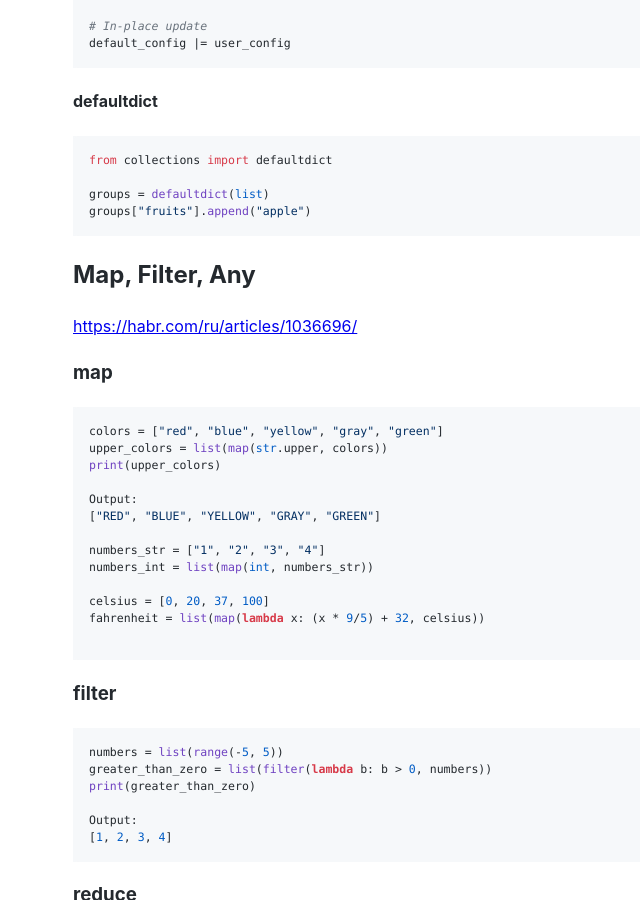
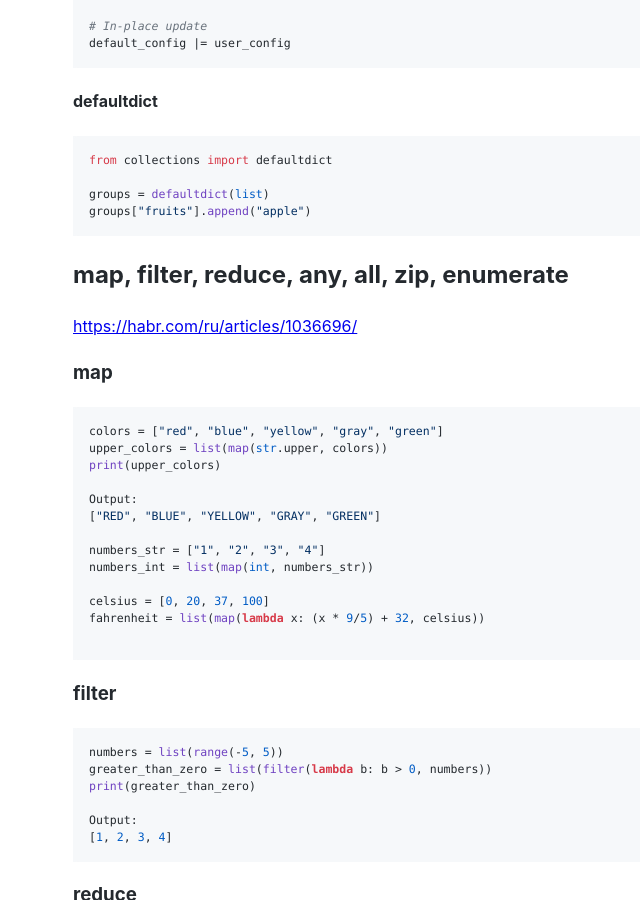
Before and after one commit to Michael-Lubinsky/michael-lubinsky.github.com, a Jekyll site: the page built from python/python.md, in a window 1280 px wide and 900 px high, scrolled down 8169 px. Shown: the whole window, without its empty margins (117-757 px from the left). Built offline with Jekyll 4.4.1, drawn with Linux system fonts in a browser that asks for light colours; our own code applies the rules of GitHub Pages for plain Markdown files.

Commit message:
Update python.md

````diff
--- a/python/python.md
+++ b/python/python.md
@@ -403,7 +403,7 @@ groups = defaultdict(list)
 groups["fruits"].append("apple")
 ```
 
-## Map, Filter, Any
+## map, filter, reduce, any, all, zip, enumerate
 <https://habr.com/ru/articles/1036696/>
 ### map
 ```python
````
